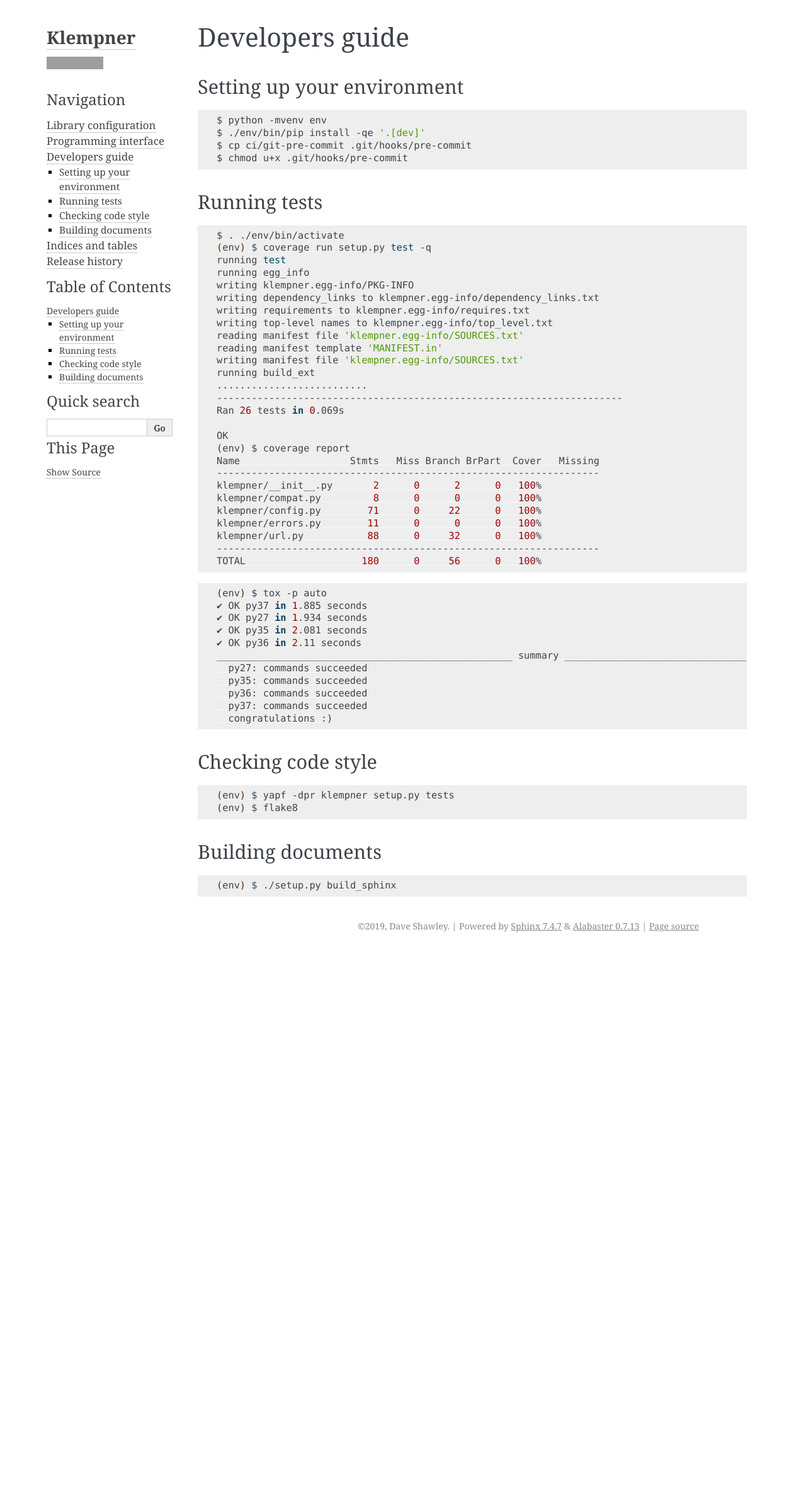
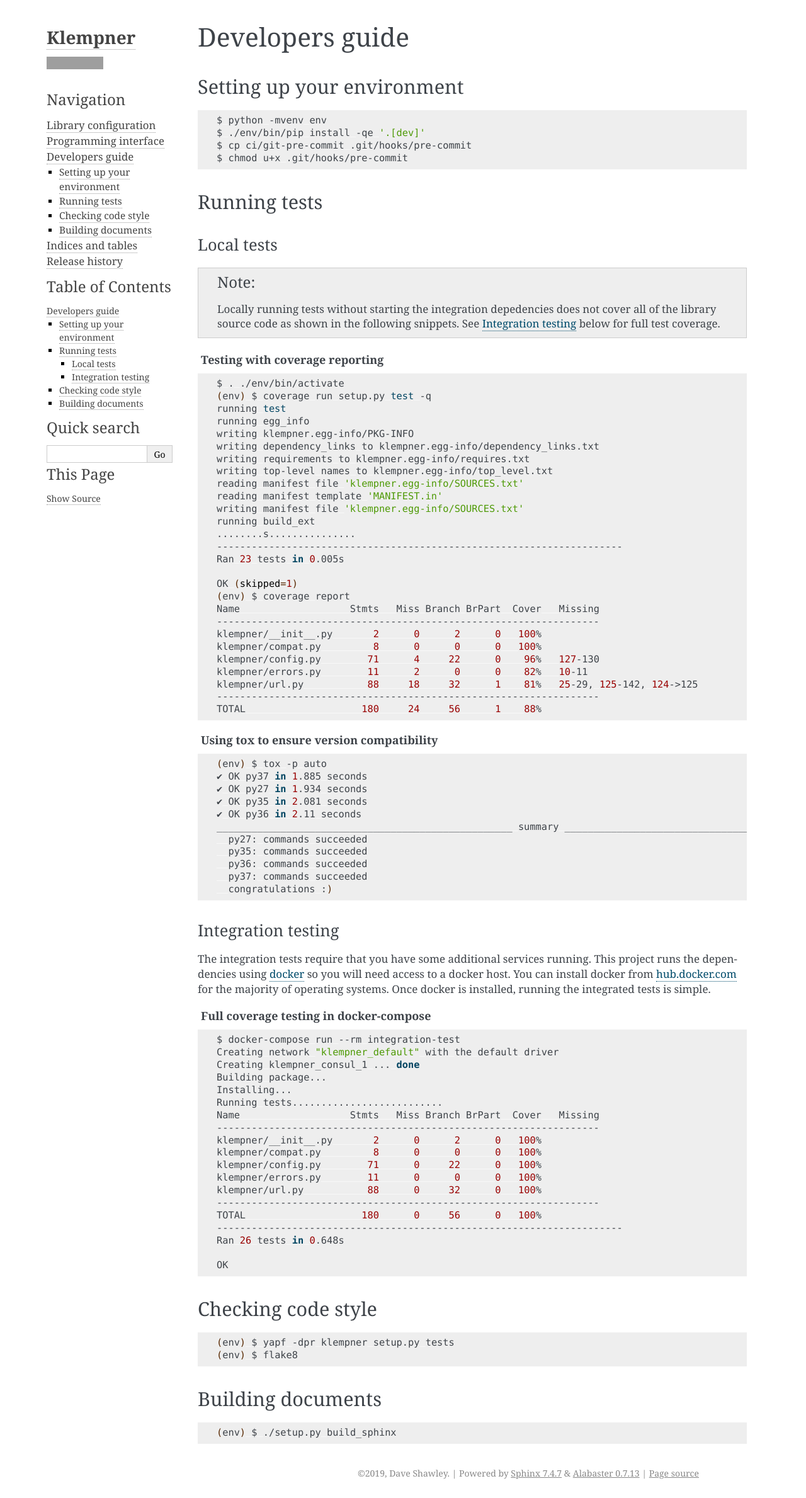
Before and after one commit to dave-shawley/klempner, a Sphinx documentation site: the page built from docs/contributing.rst, in a window 1280 px wide. Shown: the whole page at 63% size. Built offline with Sphinx 7.4.7, drawn with Linux system fonts in a browser that asks for light colours; before the commit the page ends 1510 px from its top, so only the background shows below that; grey boxes are pictures that could not be loaded.

Commit message:
Add integration testing with docker-compose.

```diff
--- a/docs/contributing.rst
+++ b/docs/contributing.rst
@@ -12,7 +12,17 @@ Setting up your environment
 
 Running tests
 -------------
+
+Local tests
+~~~~~~~~~~~
+.. note::
+
+   Locally running tests without starting the integration depedencies
+   does not cover all of the library source code as shown in the following
+   snippets.  See `Integration testing`_ below for full test coverage.
+
 .. code-block:: sh
+   :caption: Testing with coverage reporting
 
    $ . ./env/bin/activate
    (env) $ coverage run setup.py test -q
@@ -26,23 +36,24 @@ Running tests
    reading manifest template 'MANIFEST.in'
    writing manifest file 'klempner.egg-info/SOURCES.txt'
    running build_ext
-   ..........................
+   ........s...............
    ----------------------------------------------------------------------
-   Ran 26 tests in 0.069s
+   Ran 23 tests in 0.005s
 
-   OK
+   OK (skipped=1)
    (env) $ coverage report
    Name                   Stmts   Miss Branch BrPart  Cover   Missing
    ------------------------------------------------------------------
    klempner/__init__.py       2      0      2      0   100%
    klempner/compat.py         8      0      0      0   100%
-   klempner/config.py        71      0     22      0   100%
-   klempner/errors.py        11      0      0      0   100%
-   klempner/url.py           88      0     32      0   100%
+   klempner/config.py        71      4     22      0    96%   127-130
+   klempner/errors.py        11      2      0      0    82%   10-11
+   klempner/url.py           88     18     32      1    81%   25-29, 125-142, 124->125
    ------------------------------------------------------------------
-   TOTAL                    180      0     56      0   100%
+   TOTAL                    180     24     56      1    88%
 
 .. code-block:: sh
+   :caption: Using tox to ensure version compatibility
 
    (env) $ tox -p auto
    ✔ OK py37 in 1.885 seconds
@@ -56,6 +67,41 @@ Running tests
      py37: commands succeeded
      congratulations :)
 
+Integration testing
+~~~~~~~~~~~~~~~~~~~
+The integration tests require that you have some additional services running.
+This project runs the dependencies using `docker`_ so you will need access to
+a docker host.  You can install docker from `hub.docker.com`_ for the majority
+of operating systems.  Once docker is installed, running the integrated tests
+is simple.
+
+.. _docker: https://www.docker.com/products/docker-desktop
+.. _hub.docker.com: https://hub.docker.com/search?q=&type=edition
+   &offering=community
+
+.. code-block:: sh
+   :caption: Full coverage testing in docker-compose
+
+   $ docker-compose run --rm integration-test
+   Creating network "klempner_default" with the default driver
+   Creating klempner_consul_1 ... done
+   Building package...
+   Installing...
+   Running tests..........................
+   Name                   Stmts   Miss Branch BrPart  Cover   Missing
+   ------------------------------------------------------------------
+   klempner/__init__.py       2      0      2      0   100%
+   klempner/compat.py         8      0      0      0   100%
+   klempner/config.py        71      0     22      0   100%
+   klempner/errors.py        11      0      0      0   100%
+   klempner/url.py           88      0     32      0   100%
+   ------------------------------------------------------------------
+   TOTAL                    180      0     56      0   100%
+   ----------------------------------------------------------------------
+   Ran 26 tests in 0.648s
+
+   OK
+
 Checking code style
 -------------------
 .. code-block:: sh
--- a/docs/custom.css
+++ b/docs/custom.css
@@ -1,3 +1,5 @@
 dl.class>dt	{text-indent: -30px hanging; margin-left: 30px}
 div.document {width: 90%}
 div.body {max-width: initial;}
+div.code-block-caption {padding-bottom: 10px}
+span.caption-text {font-size: large; font-weight: bold; font-family: Georgia, serif}
```
Also changed, not shown: docker-compose.yaml (added, +19 -0 lines), 1 other file.
